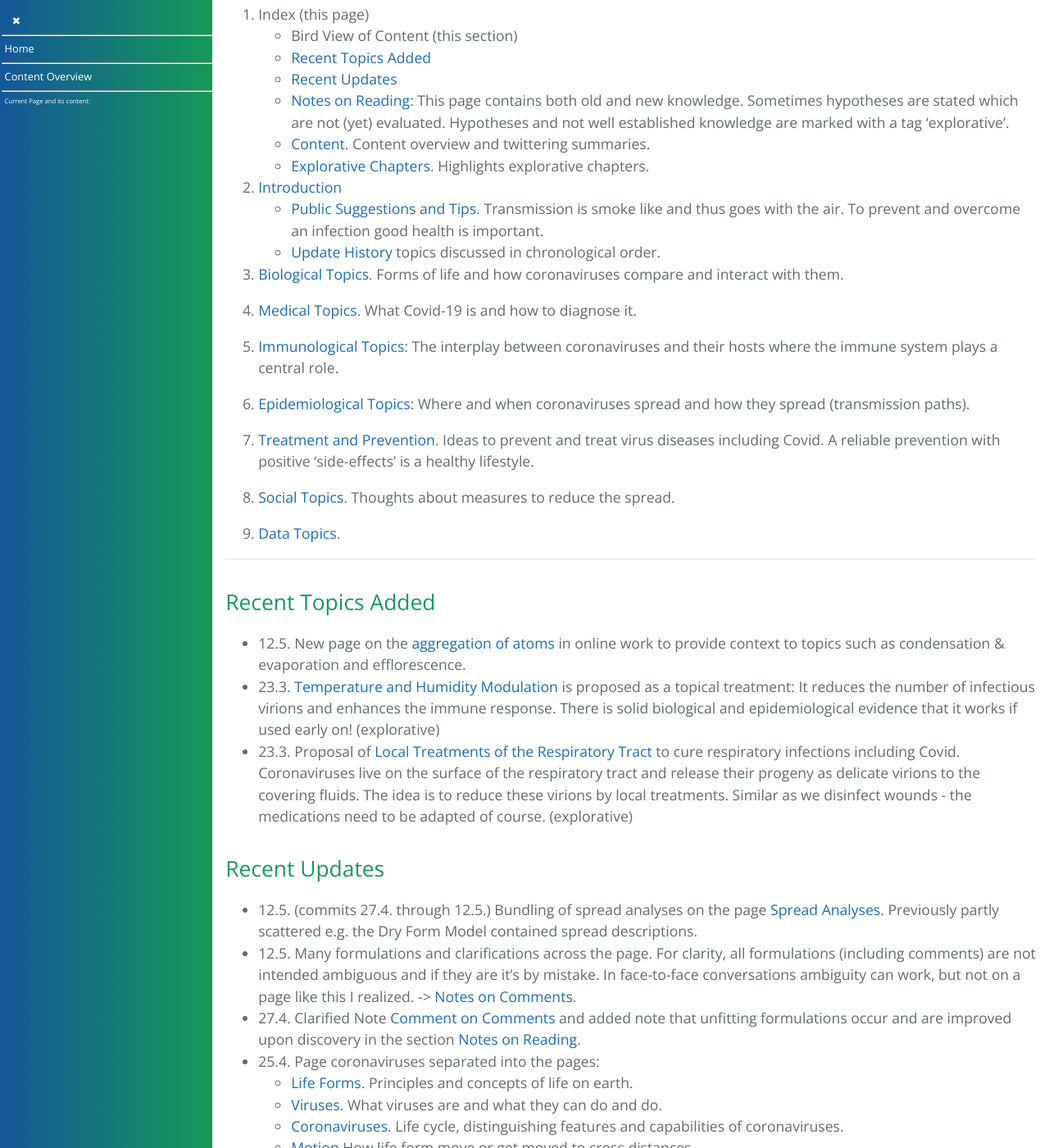
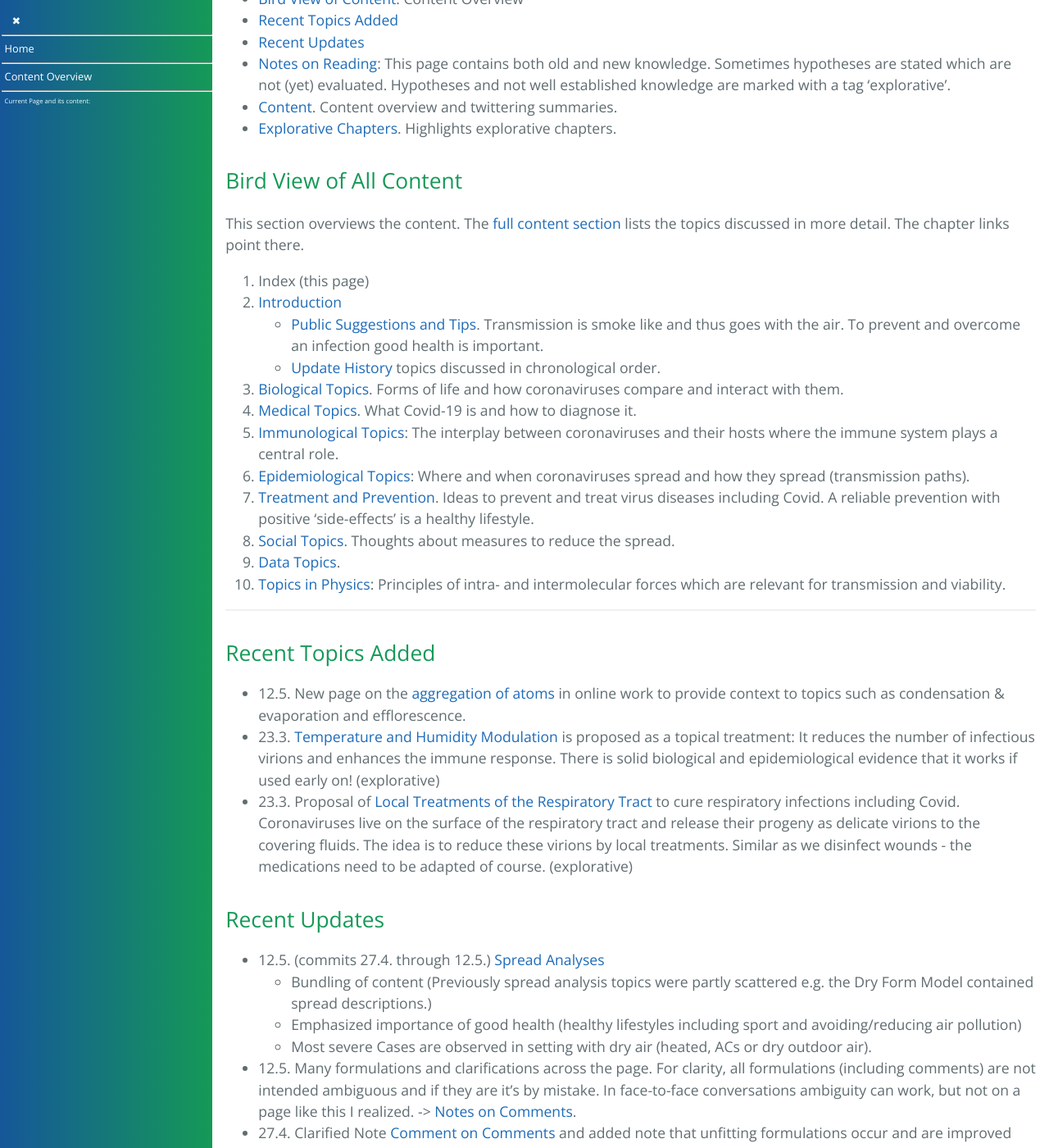
Before and after one commit to forestgrape/coronavirus, a Jekyll site: the page built from index.md, in a window 1280 px wide and 1400 px high, scrolled down 462 px. Shown: the whole window at 82% size. Built offline with Jekyll 4.4.1, drawn with Linux system fonts in a browser that asks for light colours; our own code applies the rules of GitHub Pages for plain Markdown files; some of the changed text lies outside the part shown.

```diff
--- a/index.md
+++ b/index.md
@@ -9,34 +9,31 @@ home: true
 * [Recent Topics Added](#recent-topics-added)
 * [Recent Updates](#recent-updates)
 
-## Bird View to Content
-This section overviews the content. The [full content section](#content) lists all the topics discussed and the links below point there.
 
-0. Index (this page)
-  * Bird View of Content (this section)
-  * [Recent Topics Added](#recent-topics-added)
-  * [Recent Updates](#recent-updates)
-  * [Notes on Reading](#notes-on-reading): This page contains both old and new knowledge. Sometimes hypotheses are stated which are not (yet) evaluated. Hypotheses and not well established knowledge are marked with a tag 'explorative'.
-  * [Content](#content). Content overview and twittering summaries.
-  * [Explorative Chapters](#explorative-chapters). Highlights explorative chapters.
+## Content (this page)
+* Content (this section)
+* [Bird View of Content](#bird-view-to-content): Content Overview
+* [Recent Topics Added](#recent-topics-added)
+* [Recent Updates](#recent-updates)
+* [Notes on Reading](#notes-on-reading): This page contains both old and new knowledge. Sometimes hypotheses are stated which are not (yet) evaluated. Hypotheses and not well established knowledge are marked with a tag 'explorative'.
+* [Content](#content). Content overview and twittering summaries.
+* [Explorative Chapters](#explorative-chapters). Highlights explorative chapters.
 
-1. [Introduction](#introductory-topics)
+## Bird View of All Content
+This section overviews the content. The [full content section](#content) lists the topics discussed in more detail. The chapter links point there.
+
+1. Index (this page)
+2. [Introduction](#introductory-topics)
   * [Public Suggestions and Tips](./1_introduction/suggestions_and_tips.md). Transmission is smoke like and thus goes with the air. To prevent and overcome an infection good health is important.
   * [Update History](./1_introduction/update_history.md) topics discussed in chronological order.
-
 2. [Biological Topics](#biological-topics). Forms of life and how coronaviruses compare and interact with them.
-
 3. [Medical Topics](#medical-topics). What Covid-19 is and how to diagnose it.
-
 4. [Immunological Topics](#immunological-topics): The interplay between coronaviruses and their hosts where the immune system plays a central role.
-
 5. [Epidemiological Topics](#epidemiological-topics): Where and when coronaviruses spread and how they spread (transmission paths).
-
 6. [Treatment and Prevention](#treatment-and-prevention). Ideas to prevent and treat virus diseases including Covid. A reliable prevention with positive 'side-effects' is a healthy lifestyle.
-
 7. [Social Topics](#social-topics). Thoughts about measures to reduce the spread.
-
 8. [Data Topics](#data-topics).
+9. [Topics in Physics](#physical-topics): Principles of intra- and intermolecular forces which are relevant for transmission and viability.
 
 ---
 
@@ -47,7 +44,10 @@ This section overviews the content. The [full content section](#content) lists a
 
 
 ## Recent Updates
-- 12.5. (commits 27.4. through 12.5.) Bundling of spread analyses on the page [Spread Analyses](./5_epidemiological/spread_analyses.md). Previously partly scattered e.g. the Dry Form Model contained spread descriptions.
+- 12.5. (commits 27.4. through 12.5.) [Spread Analyses](./5_epidemiological/spread_analyses.md)
+  - Bundling of content (Previously spread analysis topics were partly scattered e.g. the Dry Form Model contained spread descriptions.)
+  - Emphasized importance of good health (healthy lifestyles including sport and avoiding/reducing air pollution)
+  - Most severe Cases are observed in setting with dry air (heated, ACs or dry outdoor air).
 - 12.5. Many formulations and clarifications across the page. For clarity, all formulations (including comments) are not intended ambiguous and if they are it's by mistake. In face-to-face conversations ambiguity can work, but not on a page like this I realized. -> [Notes on Comments](#comments).
 - 27.4. Clarified Note [Comment on Comments](#comment-on-comments) and added note that unfitting formulations occur and are improved upon discovery in the section [Notes on Reading](#notes-on-reading).
 - 25.4. Page coronaviruses separated into the pages:
@@ -77,6 +77,13 @@ This section overviews the content. The [full content section](#content) lists a
   * References are usually grouped by topic. If several topics apply, one is chosen.
 * _Formulations_
    Sometimes words are not weighted carefully or formulations are unclear e.g. ambiguous. Some formulation are general. Some are subjective and marked as [comments](#comments). Ambiguity is not intended (also commented in [comments](#comments)). Upon discovery, unfitting formulations are improve. Feedback is appreciated and questions welcome.
+* _Symbols_
+   '=' denotes equals or it has the meaning of
+   '=>' = implies;
+   '->' = points to further content/explanations
+   'a := b' = a defines b
+   '&' := and <!--('&' has a higher precedence than 'and')-->
+
 
 *   > ###### Definitions
     > *Definitions* are written like this and are valid throughout this page; sometimes only throughout this page. Redefinition of existing terms is not done on purpose, unless explicitly noted. Please point out!
@@ -169,6 +176,10 @@ This section overviews the content. The [full content section](#content) lists a
     About testing, monitoring, gathering and publishing data.
 
 
+### Physical Topics
+* [Aggregation of Atoms](9_physics/aggregations_of_atoms.md). How atoms aggregate to form the different kinds of matter.
+
+
 ---
 
 ## Explorative Chapters
```
